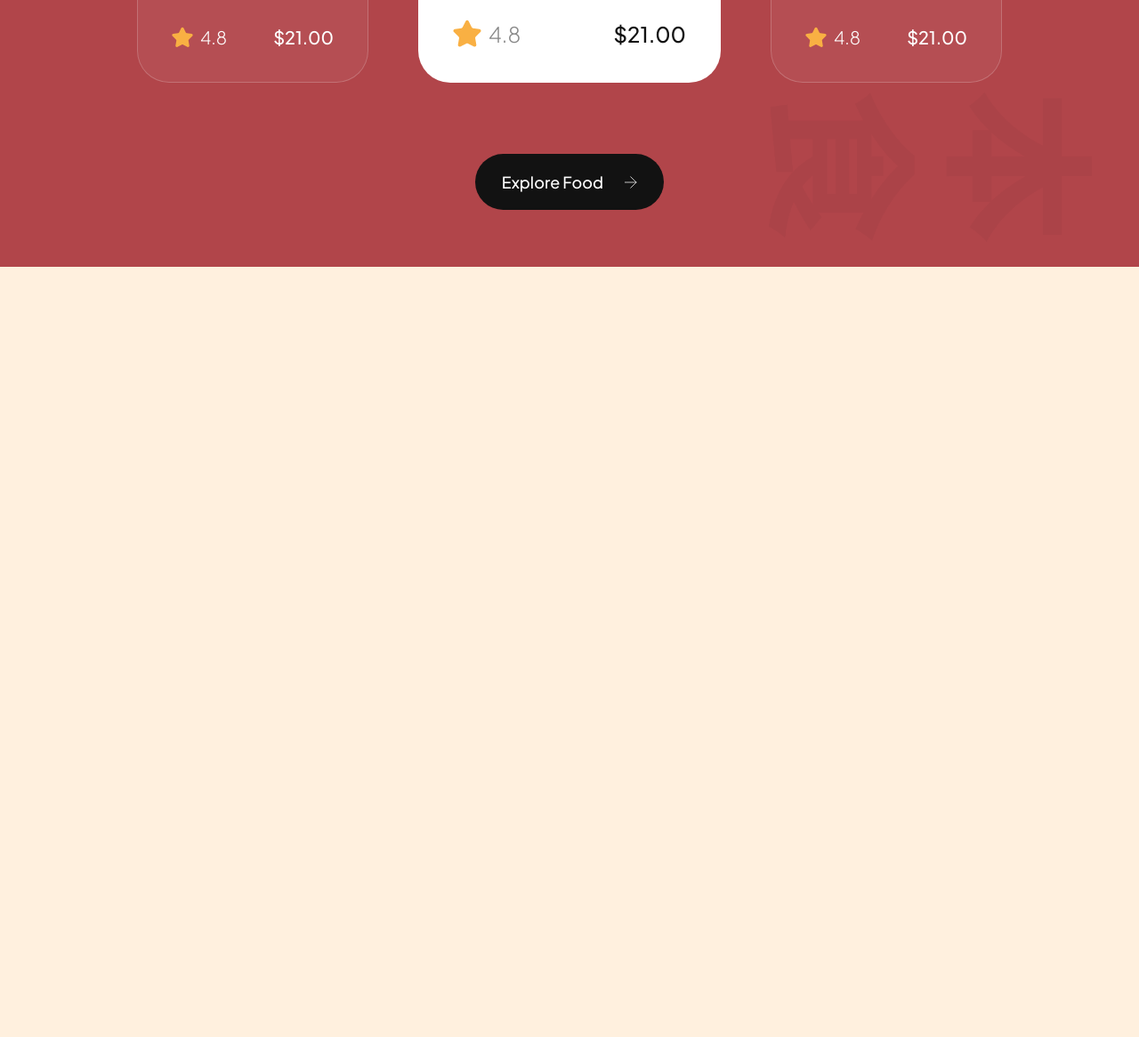
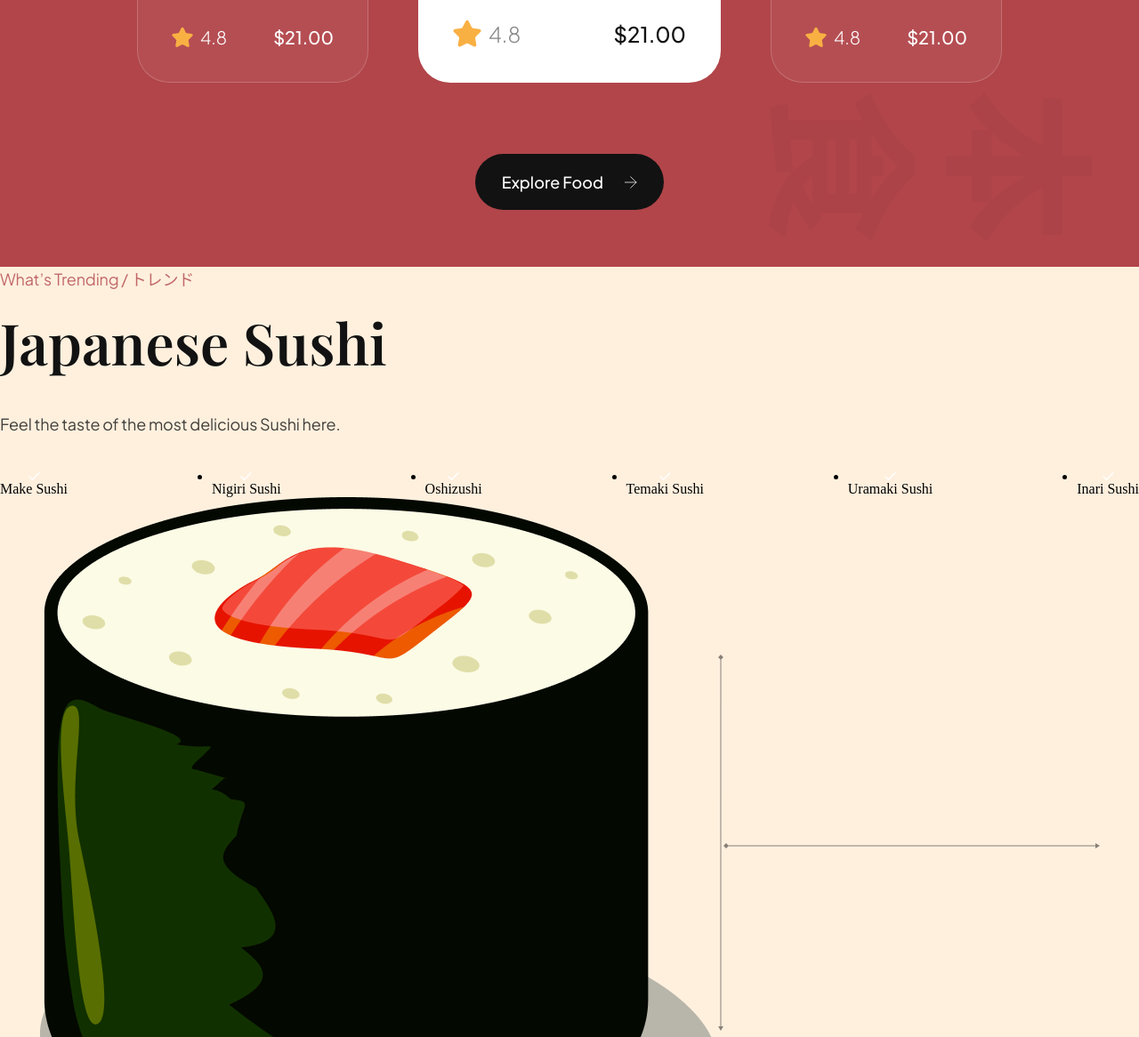
Before and after one commit to Shahbaaz92/Sushi-Restaurant, a website built with Vite: page index.html in a window 1280 px wide. Shown: the part 2114-3280 px from the top of the page at 89% size. Before the commit the page ends 2414 px from the top, so only its background shows below. Built offline with nearby package versions, Linux system fonts and the light colour scheme.

Commit message:
Update index.html

```diff
--- a/index.html
+++ b/index.html
@@ -210,6 +210,69 @@
       </button>
     </section>
 
+    <section class="trending" id="food">
+    <section class="trending-sushi">
+      <div class="trending__content" data-aos="fade-right">
+        <p class="sushi__subtitle">What’s Trending / トレンド</p>
+
+        <h3 class="sushi__title">Japanese Sushi</h3>
+        <p class="sushi__description">
+          Feel the taste of the most delicious Sushi here.
+        </p>
+
+        <ul class="trending__list flex-between">
+          <li>
+            <div class="trending__icon flex-center">
+              <img src="./src/assets/check.svg" alt="check" />
+            </div>
+            <p>Make Sushi</p>
+          </li>
+          <li>
+            <div class="trending__icon flex-center">
+              <img src="./src/assets/check.svg" alt="check" />
+            </div>
+            <p>Nigiri Sushi</p>
+          </li>
+          <li>
+            <div class="trending__icon flex-center">
+              <img src="./src/assets/check.svg" alt="check" />
+            </div>
+            <p>Oshizushi</p>
+          </li>
+          <li>
+            <div class="trending__icon flex-center">
+              <img src="./src/assets/check.svg" alt="check" />
+            </div>
+            <p>Temaki Sushi</p>
+          </li>
+          <li>
+            <div class="trending__icon flex-center">
+              <img src="./src/assets/check.svg" alt="check" />
+            </div>
+            <p>Uramaki Sushi</p>
+          </li>
+          <li>
+            <div class="trending__icon flex-center">
+              <img src="./src/assets/check.svg" alt="check" />
+            </div>
+            <p>Inari Sushi</p>
+          </li>
+        </ul>
+      </div>
+
+      <div class="trending__image flex-center">
+        <img src="./src/assets/sushi-5.png" alt="sushi-5" data-aos="fade-left" />
+
+        <div class="trending__arrow trending__arrow-left">
+          <img src="./src/assets/arrow-vertical.svg" alt="arrow-vertical" />
+        </div>
+
+        <div class="trending__arrow trending__arrow-bottom">
+          <img src="./src/assets/arrow-horizontal.svg" alt="arrow-horizontal" />
+        </div>
+      </div>
+    </section>
+
     <script type="module" src="./src/js/script.js"></script>
   </body>
 </html>
```
